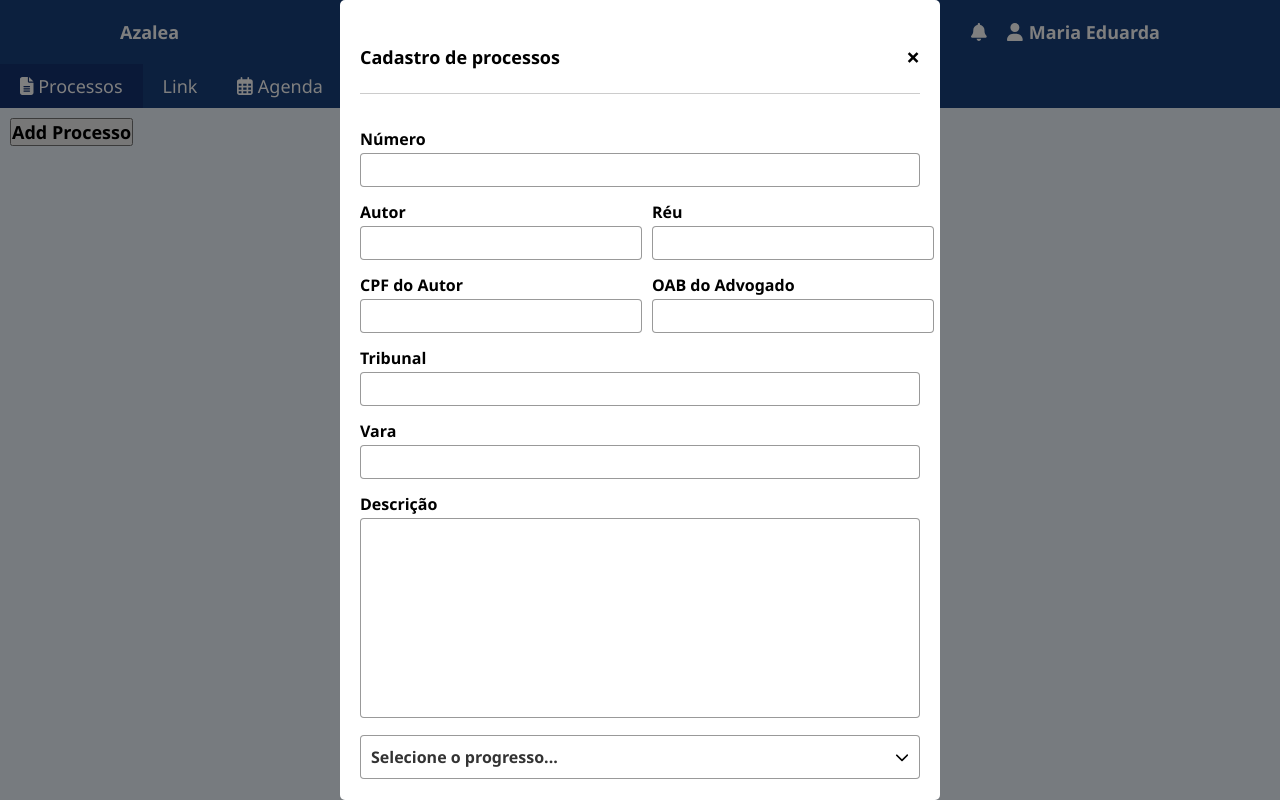
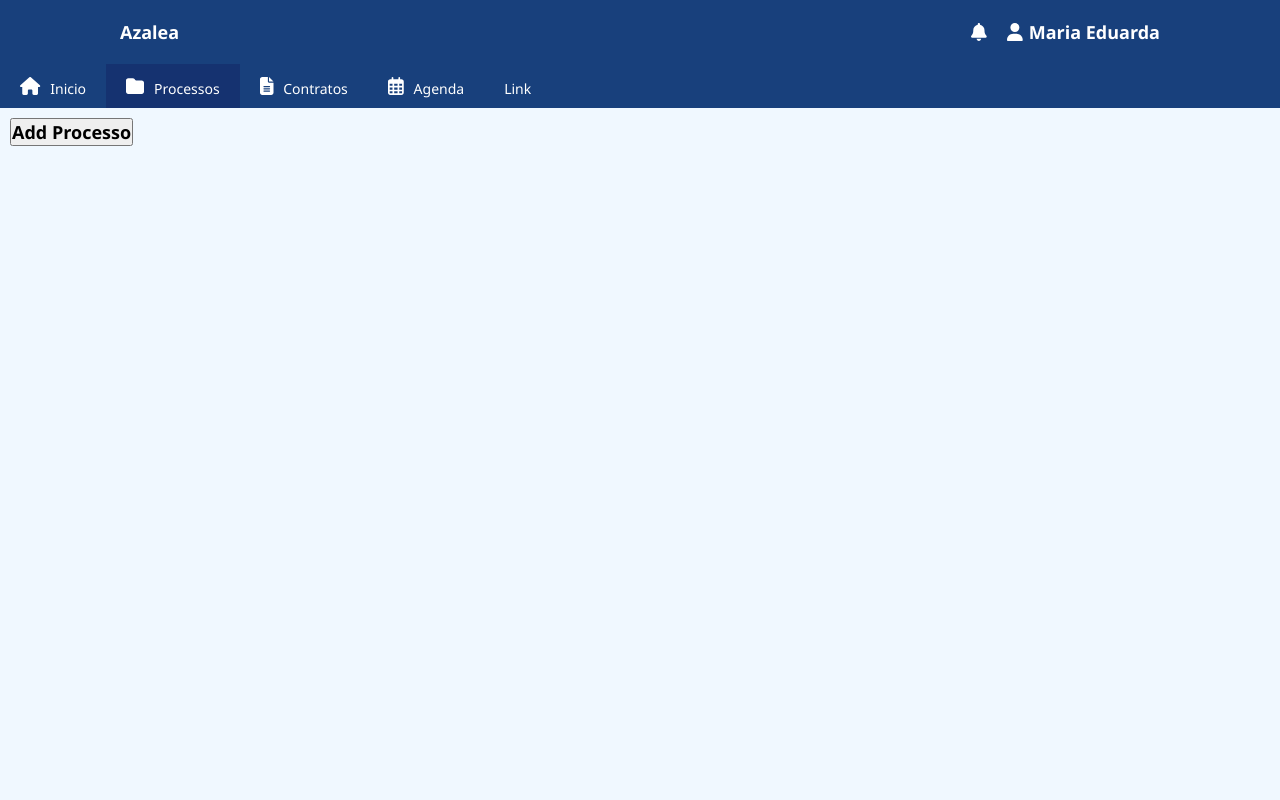
Before and after one commit to Felipe-Douglas/azalea, an Angular app: page /processs in a window 1280 px wide. Built offline with nearby package versions, Linux system fonts and the light colour scheme.

Commit message:
adicionado um menu responsivo para telas menores

```diff
--- a/src/app/app.component.html
+++ b/src/app/app.component.html
@@ -12,16 +12,30 @@
     </div>
 </header>
 <nav class="system-navigation">
-    <a routerLink="processs" class="active">
-        <fa-icon [icon]="files"></fa-icon>
-        Processos
-    </a>
-    <a routerLink="contratos">Link</a>
-    <a routerLink="calendar">
-        <fa-icon [icon]="calendar"></fa-icon>
-        Agenda
-    </a>
-    <a routerLink="#">Link</a>
+    <div class="button">
+        <button class="hamburger-menu" (click)="toggleMenu()">
+            <fa-icon [icon]="hamburger"></fa-icon>
+        </button>
+    </div>
+    <div class="nav-links" [ngClass]="{ 'active': menuActive }">
+        <a routerLink="home" (click)="closeMenu()">
+            <fa-icon [icon]="home"></fa-icon>
+            Inicio
+        </a>
+        <a routerLink="processos" class="active" (click)="closeMenu()">
+            <fa-icon [icon]="folder"></fa-icon>
+            Processos
+        </a>
+        <a routerLink="contratos" (click)="closeMenu()">
+            <fa-icon [icon]="files"></fa-icon>
+            Contratos
+        </a>
+        <a routerLink="calendar" (click)="closeMenu()">
+            <fa-icon [icon]="calendar"></fa-icon>
+            Agenda
+        </a>
+        <a routerLink="#" (click)="closeMenu()">Link</a>
+    </div>
 </nav>
 <main>
     <router-outlet></router-outlet>
--- a/src/app/app.component.scss
+++ b/src/app/app.component.scss
@@ -29,11 +29,33 @@
     justify-content: flex-start;
     background: $blue;
 
+    .hamburger-menu {
+        display: none;
+        background: none;
+        border: none;
+        color: #fff;
+        font-size: 2rem;
+        padding: 1rem;
+        cursor: pointer;
+
+        @media (max-width: 768px) {
+            display: block;
+        }
+    }
+
+    .nav-links {
+        display: flex;
+        flex: 1;
+
         a {
             padding: 1rem 2rem;
             text-decoration: none;
             color: #fff;
-        font-weight: 400;
+            font-weight: 500;
+            font-size: 1.4rem;
+            display: flex;
+            gap: 1rem;
+            align-items: flex-end;
 
             &:hover {
                 background: $blue2;
@@ -45,8 +67,33 @@
                 color: #fff;
             }
         }
+
+        @media (max-width: 768px) {
+            display: none;
+            flex-direction: column;
+            width: 100%;
+
+            &.active {
+                display: flex;
+            }
+
+            a {
+                justify-content: center;
+                padding: 1rem;
+            }
+        }
+    }
+
+    @media (max-width: 768px) {
+        flex-direction: column;
+        align-items: flex-start;
+    }
 }
 
 main {
     padding: 1rem;
 }
+
+.icon {
+    font-size: .3rem;
+}
--- a/src/app/app.component.ts
+++ b/src/app/app.component.ts
@@ -1,13 +1,14 @@
+import { CommonModule } from '@angular/common';
 import { Component } from '@angular/core';
 import { RouterLink, RouterOutlet } from '@angular/router';
 import { FontAwesomeModule } from '@fortawesome/angular-fontawesome';
 import { faCalendarAlt } from '@fortawesome/free-regular-svg-icons';
-import { faBell, faFileLines, faFolder, faUser } from '@fortawesome/free-solid-svg-icons';
+import { faBell, faFileLines, faFolder, faHome, faUser, faBars } from '@fortawesome/free-solid-svg-icons';
 
 @Component({
   selector: 'app-root',
   standalone: true,
-  imports: [RouterOutlet, RouterLink, FontAwesomeModule],
+  imports: [RouterOutlet, RouterLink, FontAwesomeModule, CommonModule],
   templateUrl: './app.component.html',
   styleUrl: './app.component.scss'
 })
@@ -16,6 +17,19 @@ export class AppComponent {
   user = faUser
   bell = faBell
 
+  home = faHome
+  folder = faFolder
   files = faFileLines
   calendar = faCalendarAlt
+  hamburger = faBars;
+
+  menuActive: boolean = false;
+
+  toggleMenu(): void {
+    this.menuActive = !this.menuActive;
+  }
+
+  closeMenu(): void {
+    this.menuActive = false;
+  }
 }
--- a/src/app/core/layouts/processes/components/form-process/form-process.component.ts
+++ b/src/app/core/layouts/processes/components/form-process/form-process.component.ts
@@ -17,7 +17,7 @@ export class FormProcessComponent implements OnInit {
   processForm!: FormGroup;
   progressOptions: string[] = ['Iniciado', 'Em Progresso', 'Concluído'];
 
-  isVisible: boolean = true;
+  isVisible: boolean = false;
   trash = faTrashCan
 
 
```
Lines whose indentation alone changed are shown as unchanged.
